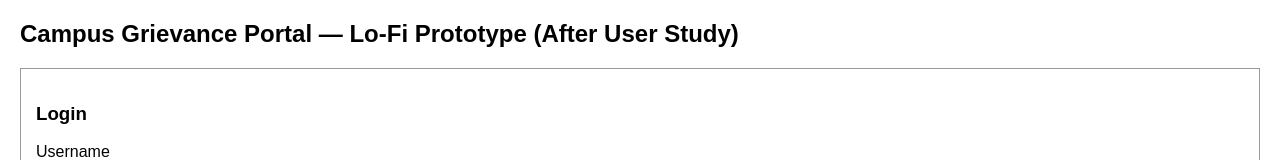
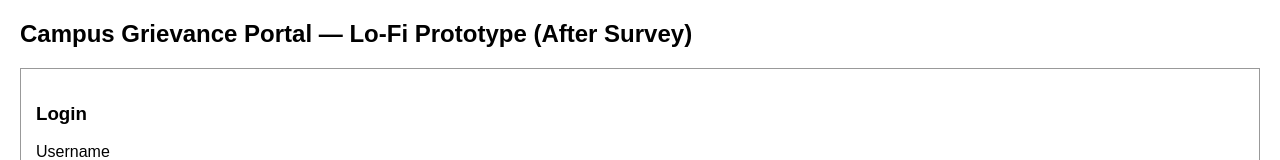
Before and after one commit to Pratul-iiitd/uss-after, a plain HTML site: page index.html in a window 1280 px wide. Shown: the top 160 px of the page. Drawn offline with Linux system fonts and the light colour scheme.

Commit message:
Update index.html

```diff
--- a/index.html
+++ b/index.html
@@ -16,7 +16,7 @@
 </head>
 <body>
 
-<h2>Campus Grievance Portal — Lo-Fi Prototype (After User Study)</h2>
+<h2>Campus Grievance Portal — Lo-Fi Prototype (After Survey)</h2>
 
 <!-- LOGIN -->
 <div id="login" class="screen visible">
```
